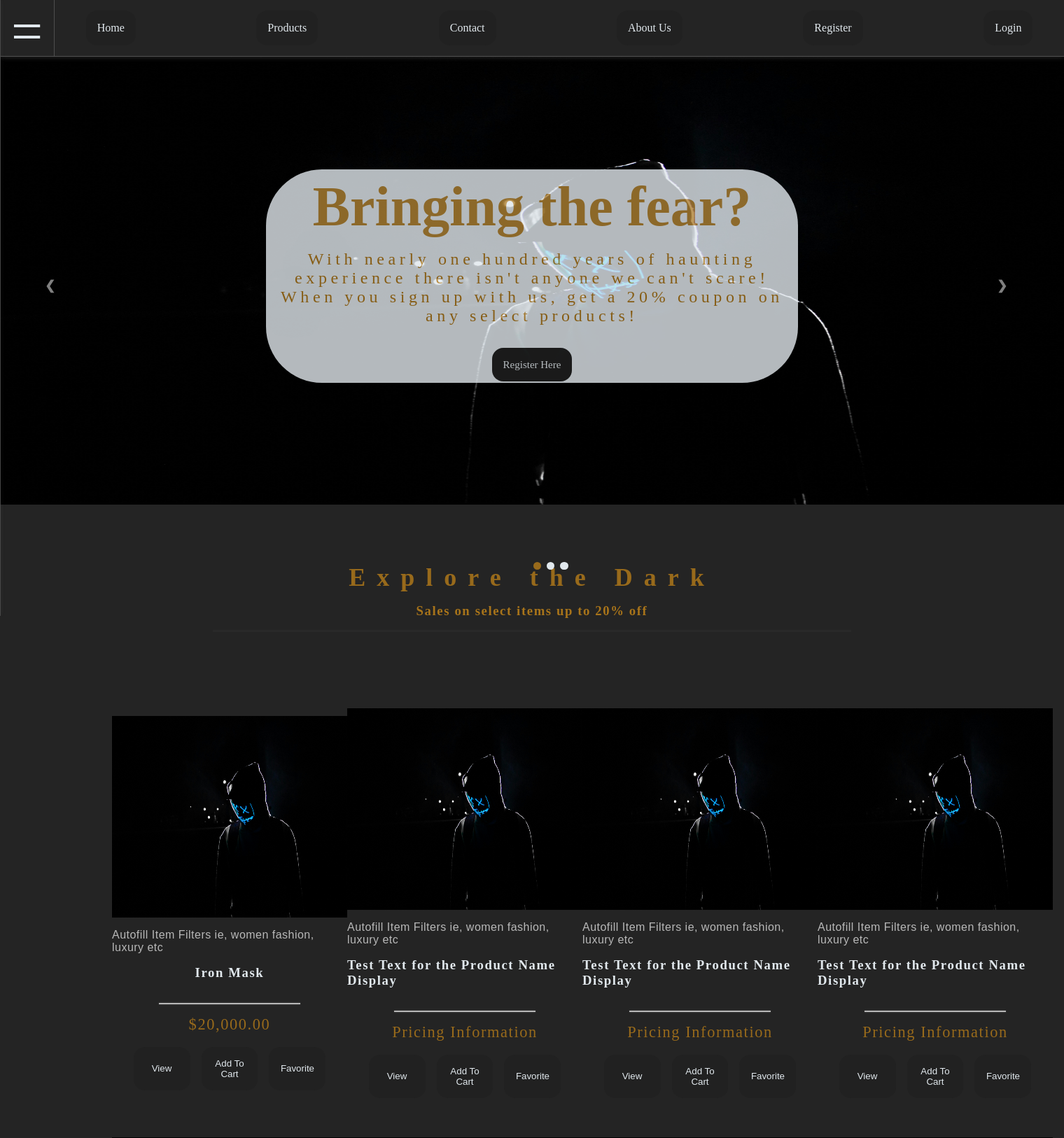
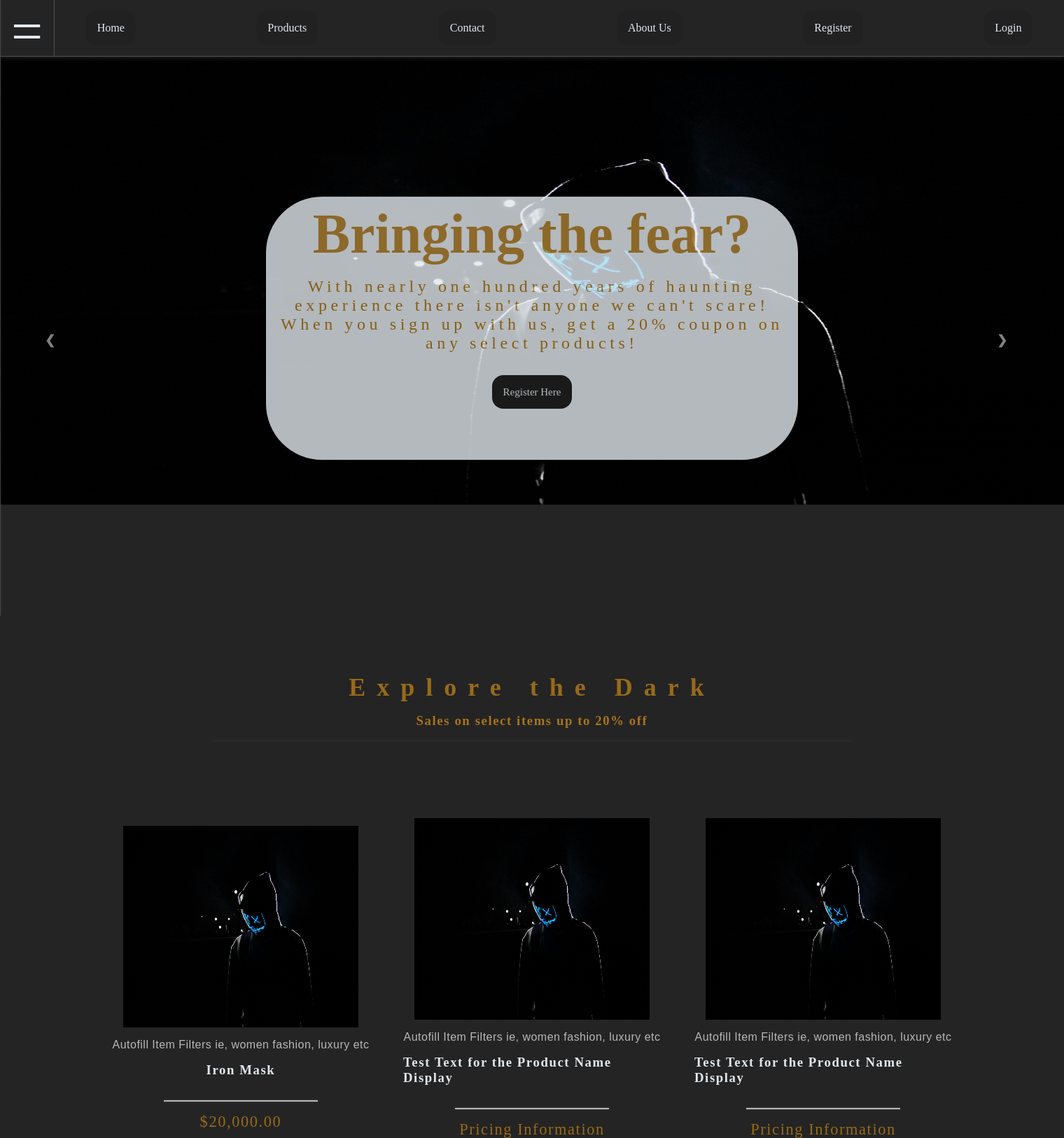
Before and after one commit to Sonatao/Final-Project-PHPCSS, a PHP site: page /home.php in a window 1520 px wide. Shown: the top 1626 px of the page at 70% size. Run offline with PHP 8.4, Linux system fonts and the light colour scheme; some web fonts are replaced.

Commit message:
Final touch ups

```diff
--- a/E-CommerceWebsite/frontend/css/style.css
+++ b/E-CommerceWebsite/frontend/css/style.css
@@ -240,7 +240,7 @@ footer {
     .heroSlides {
         display: none;
         width: 100%;
-        height: 80.3821vh;
+        height: 100vh;
 
       }
 
@@ -351,7 +351,7 @@ footer {
 
     }
 
-    .heroDots {
+    /* .heroDots {
       text-align: center;
       position: absolute;
         top: 50rem;
@@ -359,7 +359,7 @@ footer {
         z-index: 10;
         gap: 1rem;
 
-    }
+    } */
 
     .fade {
         animation-name: fade;
@@ -445,10 +445,11 @@ footer {
     .homeShop {
       background-color: var(--bgColorDark);
       display: grid;
-      grid-template-columns: repeat(4, 1fr);
+      grid-template-columns: repeat(3, 1fr);
       grid-template-rows: repeat(2, 1fr);
-      /* gap: 3rem; */
+      gap: 3rem;
       padding: 0rem 10rem 1rem 10rem;
+
     }
 
     .shopItems {
@@ -464,7 +465,7 @@ footer {
 
 
       display: flex;
-      justify-content: center;
+justify-content: center;
       align-items: center;
       flex-direction: column;
       flex-wrap: wrap;
--- a/E-CommerceWebsite/frontend/pages/home.php
+++ b/E-CommerceWebsite/frontend/pages/home.php
@@ -11,11 +11,12 @@
     <link href="https://fonts.googleapis.com/css2?family=Story+Script&display=swap" rel="stylesheet">
     <link rel="stylesheet" href="../css/style.css"></link>
     <script src="/Final Project PHPCSS/E-CommerceWebsite/frontend/jsAnimations/heroCarousel.js" defer></script>
-       <?php include "../../backend/globals/header.php"; ?>
+
 
     <title>E-Commerce Website</title>
 
 </head>
+<?php include "../../backend/globals/header.php"; ?>
 <body>
     <!-- Escape characters are a trial by fire, im glad I remembered regex, the \xammp was not reading as \xamp but just mmp, used a \\ double and it worked. -->
 
@@ -59,11 +60,11 @@
                 <a class = "next" onclick="advanceSlides(1)">&#10095;</a>
         </section>
 
-        <div class = "heroDots">
+        <!-- <div class = "heroDots">
             <span class="slideDot" onclick="currentSlide(1)"></span>
             <span class="slideDot" onclick="currentSlide(2)"></span>
             <span class="slideDot" onclick="currentSlide(3)"></span>
-        </div>
+        </div> -->
 
         <section id="homeShopContainer">
             <section class = "headingContainer">
```
